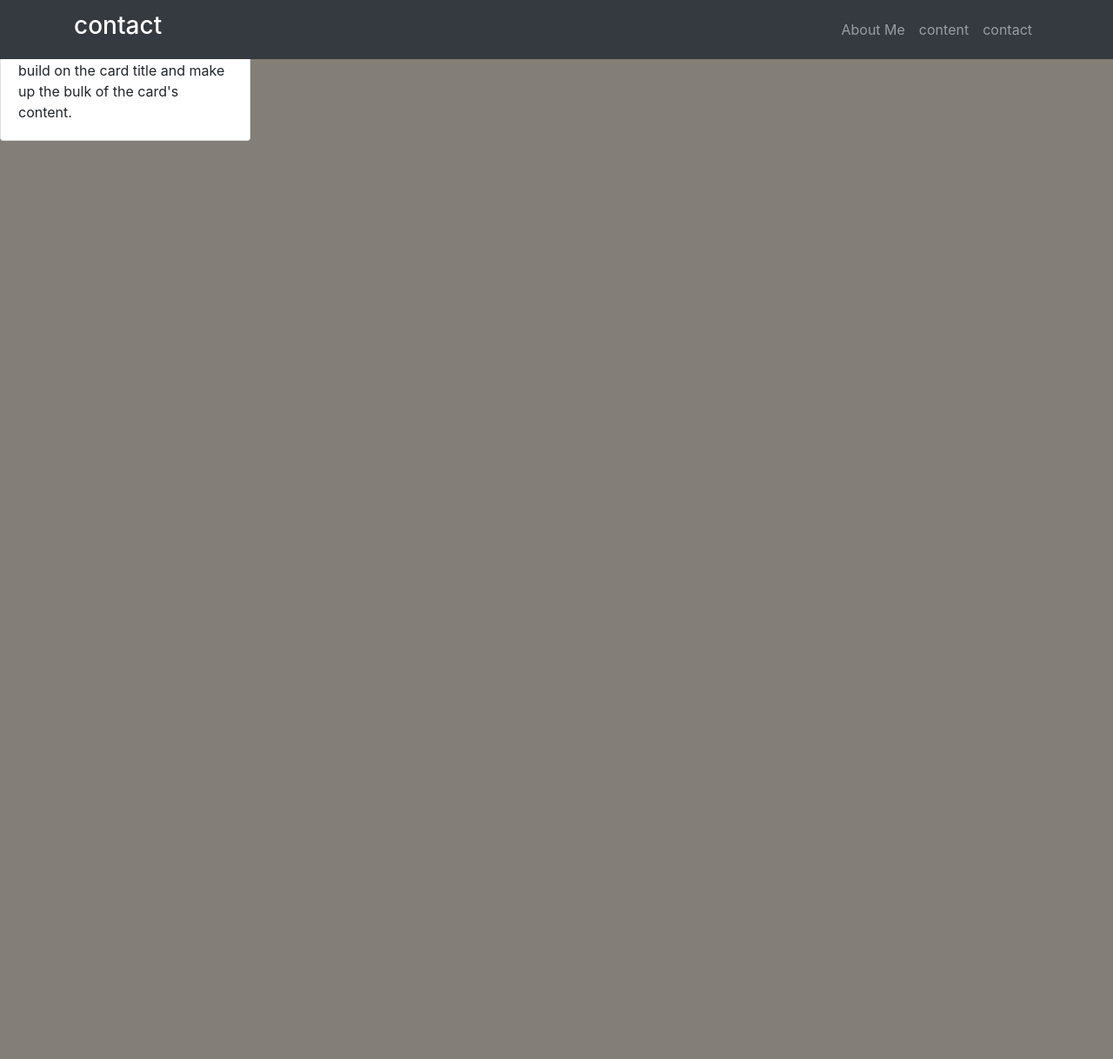
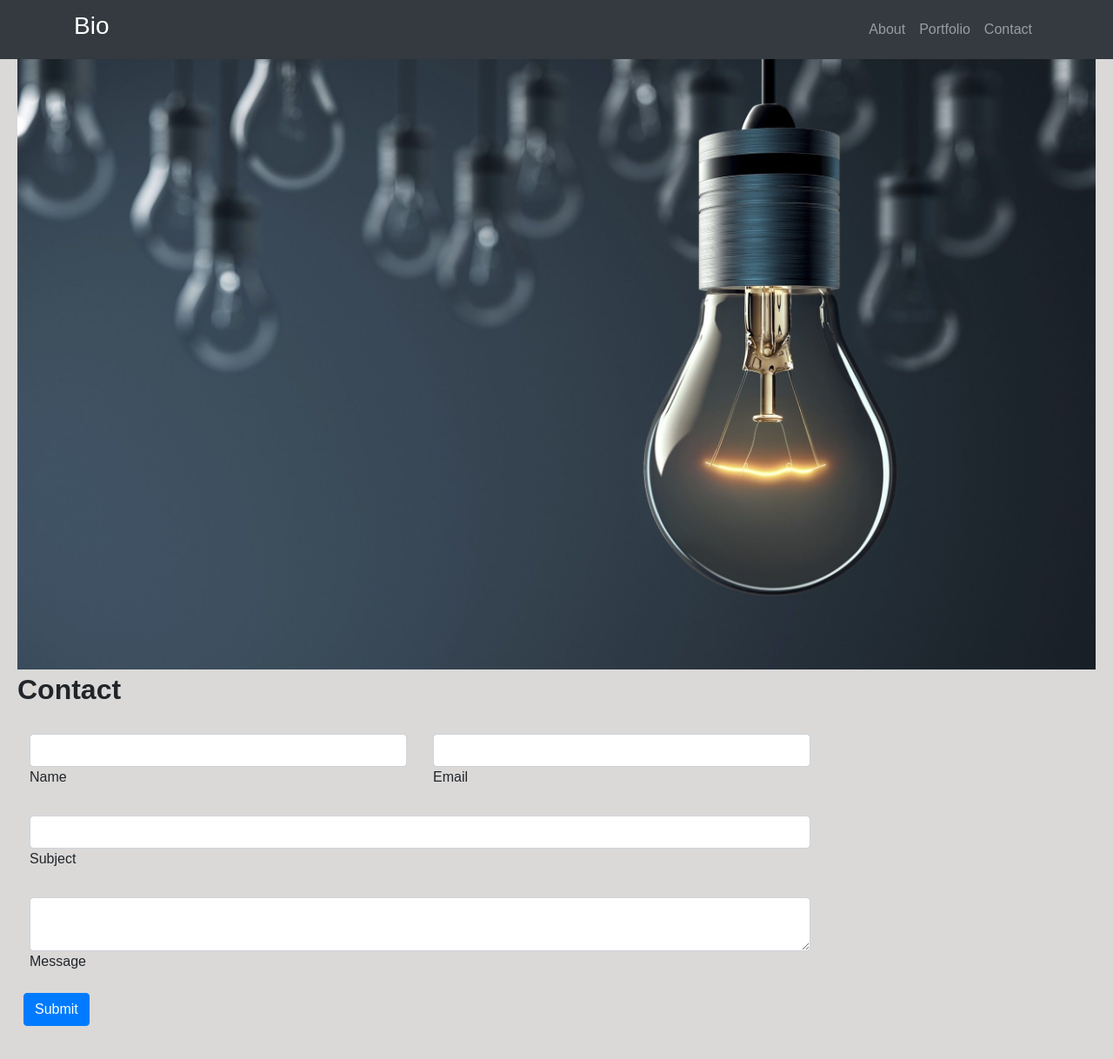
Before and after one commit to Eliuth4k9/Porfolio_Refractor, a plain HTML site: page contact.html in a window 1280 px wide. Shown: the whole page at 87% size. Before the commit the page ends 800 px from the top, so only its background shows below. Drawn offline with nearby package versions, Linux system fonts and the light colour scheme.

Commit message:
second try

```diff
--- a/Assets/css/style.css
+++ b/Assets/css/style.css
@@ -1,7 +1,4 @@
-body
-{
-    background: rgb(131, 126, 119);
-}
+
 #Header a:hover
 {
     color: cadetblue;
@@ -14,3 +11,48 @@ body
    background-repeat: no-repeat;
    min-height: 750px;
 }
+
+* {
+    box-sizing: border-box;
+  }
+
+  body {
+    background-color: #dad9d8;
+    padding: 20px;
+    font-family: Arial;
+  }
+
+  .main {
+    max-width: 1000px;
+    margin: auto;
+  }
+
+  h1 {
+    font-size: 50px;
+    word-break: break-all;
+  }
+
+  .row {
+    margin: 8px -16px;
+  }
+
+  .row,
+  .row > .column {
+    padding: 8px;
+  }
+
+  .column {
+    float: left;
+    width: 25%;
+  }
+
+  .row:after {
+    content: "";
+    display: table;
+    clear: both;
+  }
+
+  .content {
+    background-color: white;
+    padding: 10px;
+  }
--- a/Assets/css/stylepro.css
+++ /dev/null
@@ -1,16 +0,0 @@
-body
-{
-    background: burlywood;
-}
-#Header a:hover
-{
-    color: cadetblue;
-}
-
-#BackG-img
-{
-   background: url("../Images/BackG.jpg");
-   background-size: 100%;
-   background-repeat: no-repeat;
-   min-height: 800px;
-}
--- a/contact.html
+++ b/contact.html
@@ -8,30 +8,99 @@
     <title>My Portfolio</title>
 </head>
 <body>
-    <!--Navbar-->
+    <header>
+        <!--Navbar-->
     <div id="header">
         <nav class="navbar navbar-expand-sm navbar-dark bg-dark fixed-top">
             <div class="container">
                 <button class="navbar-toggler" data-toggle="collapse" data-target="#Navbar">
                     <span class="navbar-toggler-icon"></span>
                 </button>
-                <a href="#" class="navbar-brand"><h3>contact</h3></a>
+                <a href="#" class="navbar-brand"><h3>Bio</h3></a>
                 <div class="collapse navbar-collapse" id="Navbar">
                     <ul class="navbar-nav ml-auto">
-                        <li class="nav-item"><a href="index.html" class="nav-link">About Me</a></li>
-                        <li class="nav-item"><a href="portfolio.html" class="nav-link">content</a></li>
-                        <li class="nav-item"><a href="contact.html" class="nav-link">contact</a></li>
+                        <li class="nav-item"><a href="index.html" class="nav-link">About</a></li>
+                        <li class="nav-item"><a href="portfolio.html" class="nav-link">Portfolio</a></li>
+                        <li class="nav-item"><a href="contact.html" class="nav-link">Contact</a></li>
                     </ul>
                 </div>
             </div>
         </nav>
     </div>
-    <div class="card" style="width: 18rem;">
-        <img src="..." class="card-img-top" alt="...">
-        <div class="card-body">
-          <p class="card-text">Some quick example text to build on the card title and make up the bulk of the card's content.</p>
+    </header>
+     <!--ShowCase-->
+     <div id="BackG-img"></div>
+     <!--ShowCase-->
+        <!--Section: Contact-->
+<section class="mb-4">
+
+    <!--SectionHeading-->
+    <h2 class="h1-responsive font-weight-bold text-aling my-1">Contact</h2>
+    <div class="row">
+
+        <!--GridColumn-->
+        <div class="col-md-9 mb-md-0 mb-5">
+            <form id="contact-form" name="contact-form" action="mail.php" method="POST">
+
+                <!--GridRow-->
+                <div class="row">
+
+                    <!--GridColumn-->
+                    <div class="col-md-6">
+                        <div class="md-form mb-0">
+                            <input type="text" id="name" name="name" class="form-control">
+                            <label for="name" class="">Name</label>
+                        </div>
+                    </div>
+                    <!--GridColumn-->
+
+                    <!--GridColumn-->
+                    <div class="col-md-6">
+                        <div class="md-form mb-0">
+                            <input type="text" id="email" name="email" class="form-control">
+                            <label for="email" class="">Email</label>
+                        </div>
+                    </div>
+                    <!--GridColumn-->
+
+                </div>
+                <!--GridRow-->
+
+                <!--GridRow-->
+                <div class="row">
+                    <div class="col-md-12">
+                        <div class="md-form mb-0">
+                            <input type="text" id="subject" name="subject" class="form-control">
+                            <label for="subject" class="">Subject</label>
+                        </div>
+                    </div>
+                </div>
+                <!--GridRow-->
+
+                <!--GridRow-->
+                <div class="row">
+
+                    <!--GridColumn-->
+                    <div class="col-md-12">
+
+                        <div class="md-form">
+                            <textarea type="text" id="message" name="message" rows="2" class="form-control md-textarea"></textarea>
+                            <label for="message">Message</label>
+                        </div>
+
+                    </div>
+                </div>
+                <!--GridRow-->
+
+            </form>
+
+            <div class="text-center text-md-left">
+                <a class="btn btn-primary" onclick="document.getElementById('contact-form').submit();">Submit</a>
+            </div>
+            <div class="status"></div>
         </div>
-      </div>
+    </div>
 
+</section>
 </body>
 </html>
```
Also changed, not shown: index.html (+11 -6 lines), portfolio.html (+35 -8 lines), Assets/Images/pic1.png (added), Assets/Images/pic2.jpg (added), Assets/Images/pic3.png (added), Assets/Images/pic4.jpg (added), 2 other files.
